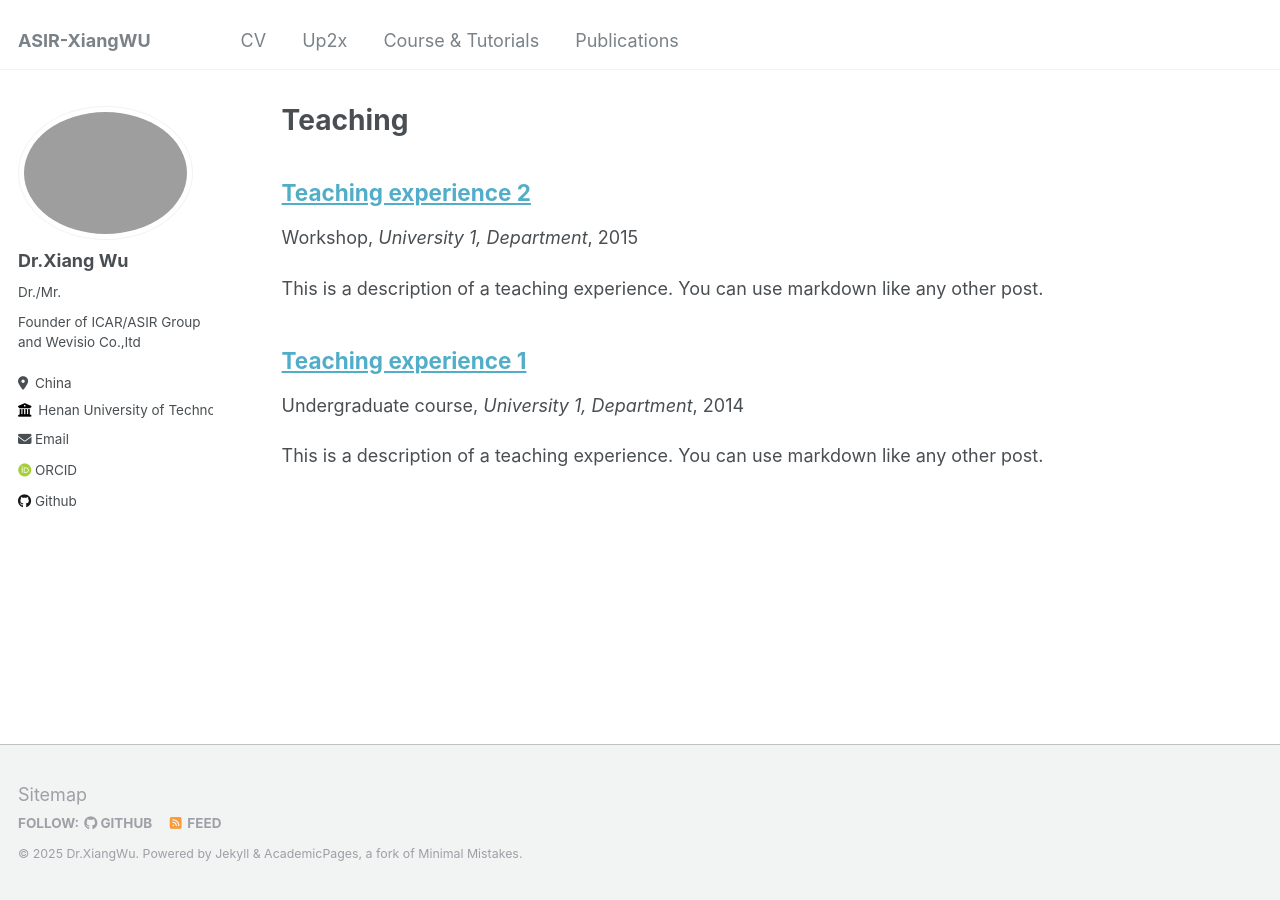
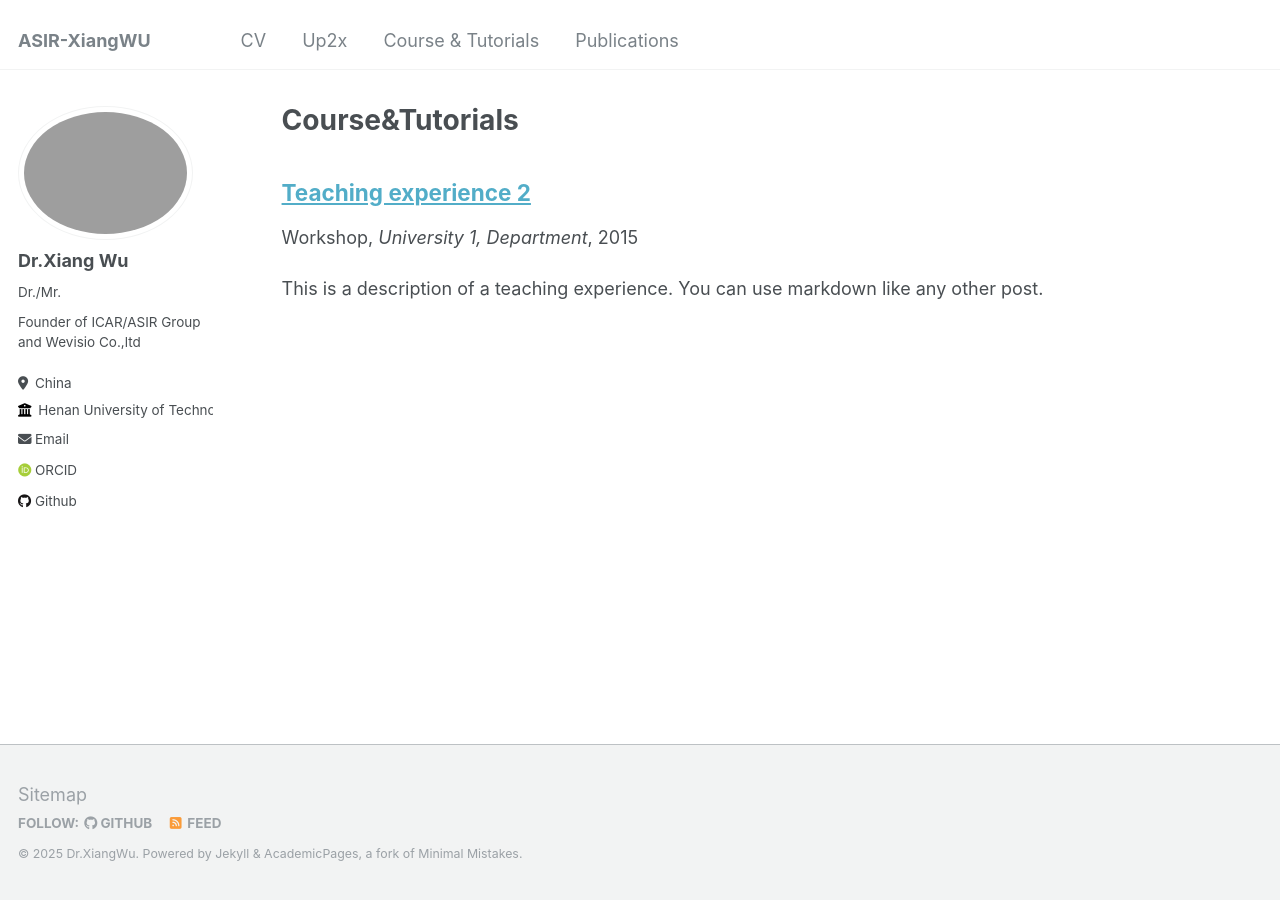
Before and after one commit to xiangwu/xiangwu.github.io, a Jekyll site: the page built from _pages/teaching.html, in a window 1280 px wide. Built offline with Jekyll 4.4.1, drawn with Linux system fonts in a browser that asks for light colours; some web fonts are replaced; a file with an impossible date is left out.

Commit message:
add course ro1 test

```diff
--- a/_pages/teaching.html
+++ b/_pages/teaching.html
@@ -1,6 +1,6 @@
 ---
 layout: archive
-title: "Teaching"
+title: "Course&Tutorials"
 permalink: /teaching/
 author_profile: true
 ---
--- a/_teaching/2014-spring-teaching-1.md
+++ /dev/null
@@ -1,20 +0,0 @@
----
-title: "Teaching experience 1"
-collection: teaching
-type: "Undergraduate course"
-permalink: /teaching/2014-spring-teaching-1
-venue: "University 1, Department"
-date: 2014-01-01
-location: "City, Country"
----
-
-This is a description of a teaching experience. You can use markdown like any other post.
-
-Heading 1
-======
-
-Heading 2
-======
-
-Heading 3
-======
```
Also changed, not shown: _teaching/2025-spring-ro1.md (added, +20 -0 lines).
